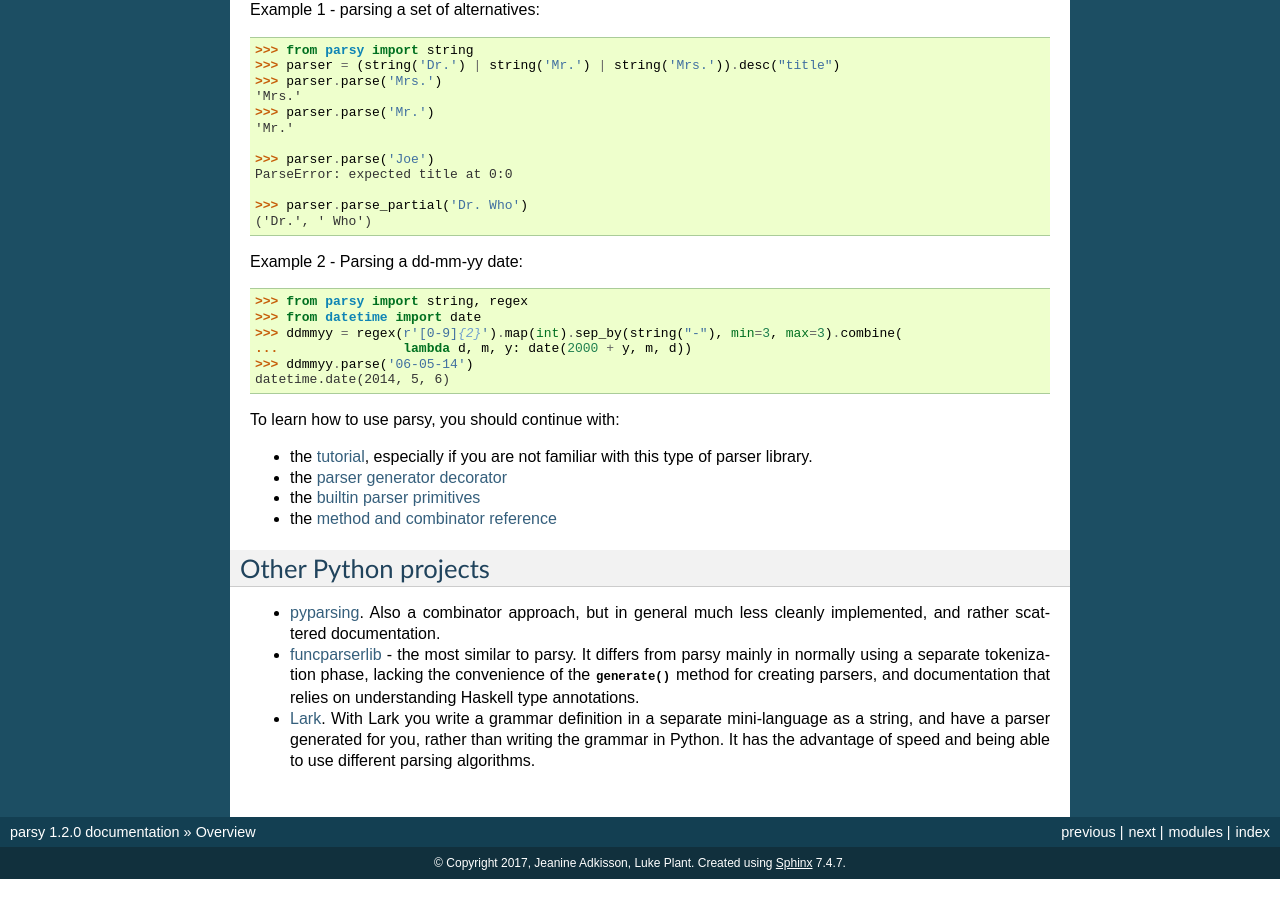
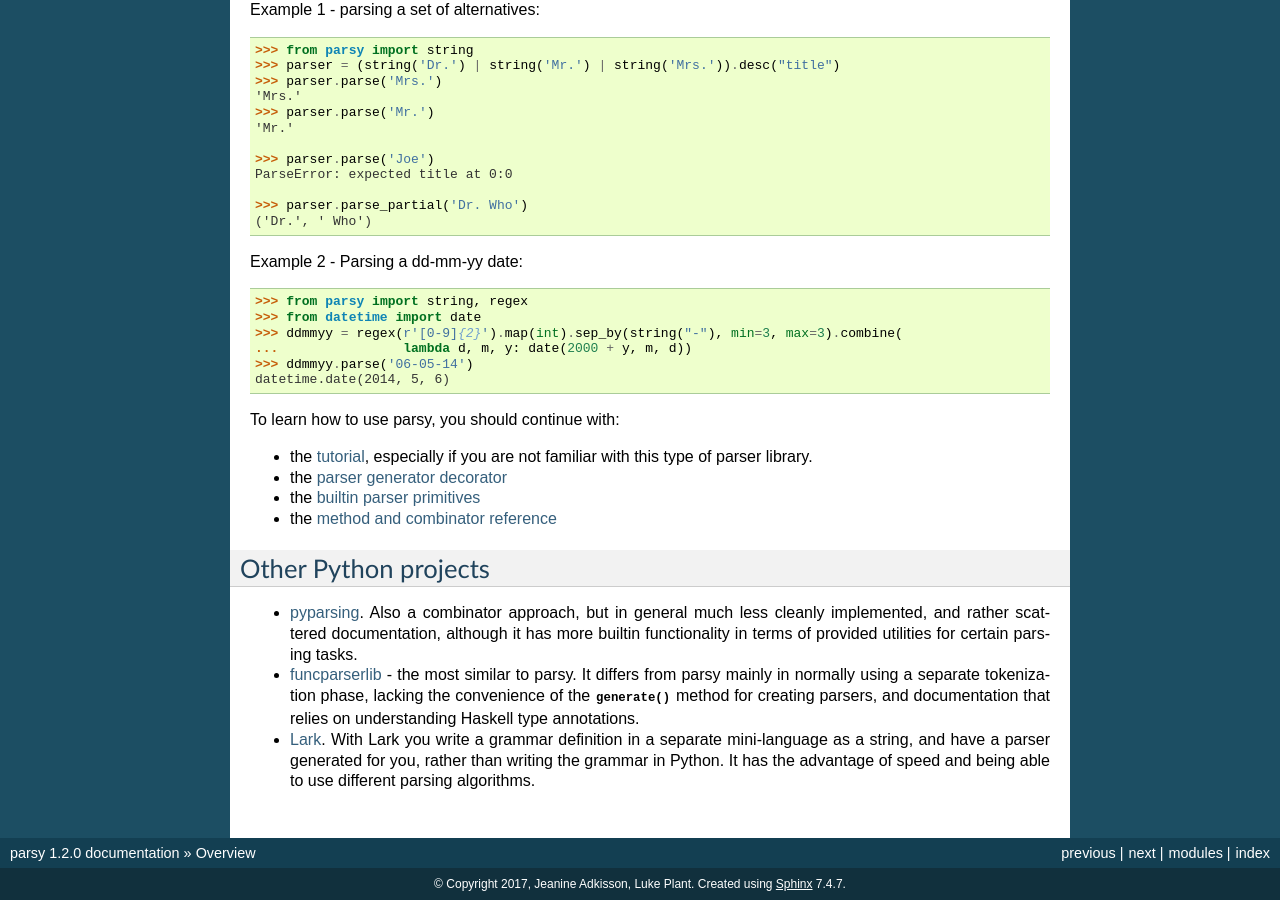
Before and after one commit to python-parsy/parsy, a Sphinx documentation site: the page built from docs/overview.rst, in a window 1280 px wide and 900 px high, scrolled down 625 px. Built offline with Sphinx 7.4.7, drawn with Linux system fonts in a browser that asks for light colours; before the commit the page ends 1504 px from its top, so only the background shows below that.

Commit message:
More info about pyparsing

```diff
--- a/docs/overview.rst
+++ b/docs/overview.rst
@@ -81,7 +81,8 @@ Other Python projects
 
 * `pyparsing <http://pyparsing.wikispaces.com/>`_. Also a combinator approach,
   but in general much less cleanly implemented, and rather scattered
-  documentation.
+  documentation, although it has more builtin functionality in terms
+  of provided utilities for certain parsing tasks.
 
 * `funcparserlib <https://github.com/vlasovskikh/funcparserlib>`_ - the most
   similar to parsy. It differs from parsy mainly in normally using a separate
```
